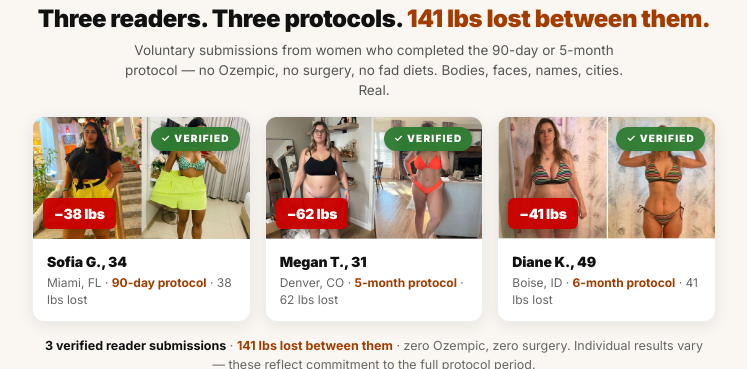
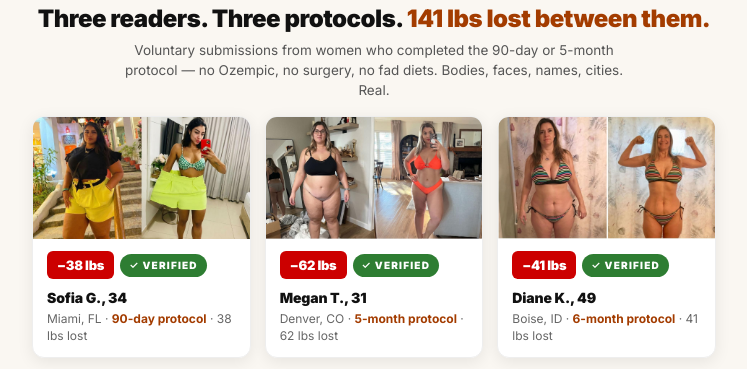
Before and after one commit to 123playamazon-boop/craveoff, a website: page result.html in a window 1280 px wide. Shown: the part 2458-2827 px from the top of the page, without its empty margins (266-1013 px from the left). Drawn offline with Linux system fonts and the light colour scheme.

Commit message:
BA grid: move VERIFIED + lbs badges OUT of image overlay
The green ✓ VERIFIED badge (top-right) and red −XX lbs badge (bottom-
left) were absolutely positioned over the images, partially covering
the women's bodies/faces — defeating the purpose of showing the
transformation.

Fix:
- Removed position:absolute from .ba-verified and .ba-lbs
- Created new .ba-badges flex row INSIDE .ba-meta caption block
- Both badges now sit as inline pills on a row above the name
- Order: −XX lbs (red, prominent) → ✓ Verified (green, secondary)
- Image is now 100% unobstructed
- .ba-img-wrap background changed from #000 to #fafafa (no peek-
  through if image loads slow)

```diff
--- a/result.html
+++ b/result.html
@@ -373,11 +373,12 @@
   @media(min-width:680px){.reader-ba-grid{grid-template-columns:1fr 1fr 1fr;gap:14px}}
   .reader-ba-card{background:#fff;border-radius:12px;overflow:hidden;box-shadow:0 4px 16px rgba(0,0,0,.08);border:1px solid #eee;position:relative;transition:transform .2s ease,box-shadow .2s ease}
   .reader-ba-card:hover{transform:translateY(-3px);box-shadow:0 8px 24px rgba(0,0,0,.12)}
-  .reader-ba-card .ba-img-wrap{position:relative;background:#000}
+  .reader-ba-card .ba-img-wrap{position:relative;background:#fafafa}
   .reader-ba-card img{width:100%;height:auto;display:block;aspect-ratio:16/9;object-fit:cover}
-  .reader-ba-card .ba-verified{position:absolute;top:10px;right:10px;background:rgba(46,125,50,.95);color:#fff;font-family:'Inter','Helvetica Neue',Helvetica,Arial,sans-serif;font-size:10px;font-weight:900;letter-spacing:1.2px;text-transform:uppercase;padding:4px 10px;border-radius:14px;backdrop-filter:blur(6px);box-shadow:0 2px 6px rgba(0,0,0,.2)}
-  .reader-ba-card .ba-lbs{position:absolute;bottom:10px;left:10px;background:rgba(204,0,0,.95);color:#fff;font-family:'Inter','Helvetica Neue',Helvetica,Arial,sans-serif;font-size:14px;font-weight:900;letter-spacing:-.02em;padding:5px 11px;border-radius:6px;box-shadow:0 2px 8px rgba(0,0,0,.25)}
   .reader-ba-card .ba-meta{padding:12px 14px}
+  .reader-ba-card .ba-badges{display:flex;gap:6px;align-items:center;margin-bottom:8px;flex-wrap:wrap}
+  .reader-ba-card .ba-verified{display:inline-flex;align-items:center;gap:4px;background:#2e7d32;color:#fff;font-family:'Inter','Helvetica Neue',Helvetica,Arial,sans-serif;font-size:10px;font-weight:900;letter-spacing:1.2px;text-transform:uppercase;padding:4px 9px;border-radius:14px}
+  .reader-ba-card .ba-lbs{display:inline-flex;align-items:center;background:#cc0000;color:#fff;font-family:'Inter','Helvetica Neue',Helvetica,Arial,sans-serif;font-size:13px;font-weight:900;letter-spacing:-.02em;padding:4px 10px;border-radius:6px}
   .reader-ba-card .ba-name{font-family:'Inter','Helvetica Neue',Helvetica,Arial,sans-serif;font-weight:900;font-size:14px;color:#111;letter-spacing:-.01em;margin-bottom:2px}
   .reader-ba-card .ba-detail{font-size:12px;color:#666;line-height:1.4}
   .reader-ba-card .ba-detail strong{color:#a33c00;font-weight:700}
@@ -596,10 +597,12 @@ clarity("set","funnel_step","quiz_completed");
       <figure class="reader-ba-card">
         <div class="ba-img-wrap">
           <img src="img/ba_real_1.jpg" loading="lazy" decoding="async" alt="Sofia G., 34, Miami FL — 90-day protocol, 38 lbs lost" width="1200" height="675">
-          <span class="ba-verified">✓ Verified</span>
-          <span class="ba-lbs">−38 lbs</span>
         </div>
         <figcaption class="ba-meta">
+          <div class="ba-badges">
+            <span class="ba-lbs">−38 lbs</span>
+            <span class="ba-verified">✓ Verified</span>
+          </div>
           <div class="ba-name">Sofia G., 34</div>
           <div class="ba-detail">Miami, FL · <strong>90-day protocol</strong> · 38 lbs lost</div>
         </figcaption>
@@ -608,10 +611,12 @@ clarity("set","funnel_step","quiz_completed");
       <figure class="reader-ba-card">
         <div class="ba-img-wrap">
           <img src="img/ba_real_2.jpg" loading="lazy" decoding="async" alt="Megan T., 31, Denver CO — 5-month protocol, 62 lbs lost" width="1200" height="675">
-          <span class="ba-verified">✓ Verified</span>
-          <span class="ba-lbs">−62 lbs</span>
         </div>
         <figcaption class="ba-meta">
+          <div class="ba-badges">
+            <span class="ba-lbs">−62 lbs</span>
+            <span class="ba-verified">✓ Verified</span>
+          </div>
           <div class="ba-name">Megan T., 31</div>
           <div class="ba-detail">Denver, CO · <strong>5-month protocol</strong> · 62 lbs lost</div>
         </figcaption>
@@ -620,10 +625,12 @@ clarity("set","funnel_step","quiz_completed");
       <figure class="reader-ba-card">
         <div class="ba-img-wrap">
           <img src="img/ba_real_3.jpg" loading="lazy" decoding="async" alt="Diane K., 49, Boise ID — 6-month protocol, 41 lbs lost" width="1200" height="675">
-          <span class="ba-verified">✓ Verified</span>
-          <span class="ba-lbs">−41 lbs</span>
         </div>
         <figcaption class="ba-meta">
+          <div class="ba-badges">
+            <span class="ba-lbs">−41 lbs</span>
+            <span class="ba-verified">✓ Verified</span>
+          </div>
           <div class="ba-name">Diane K., 49</div>
           <div class="ba-detail">Boise, ID · <strong>6-month protocol</strong> · 41 lbs lost</div>
         </figcaption>
```
